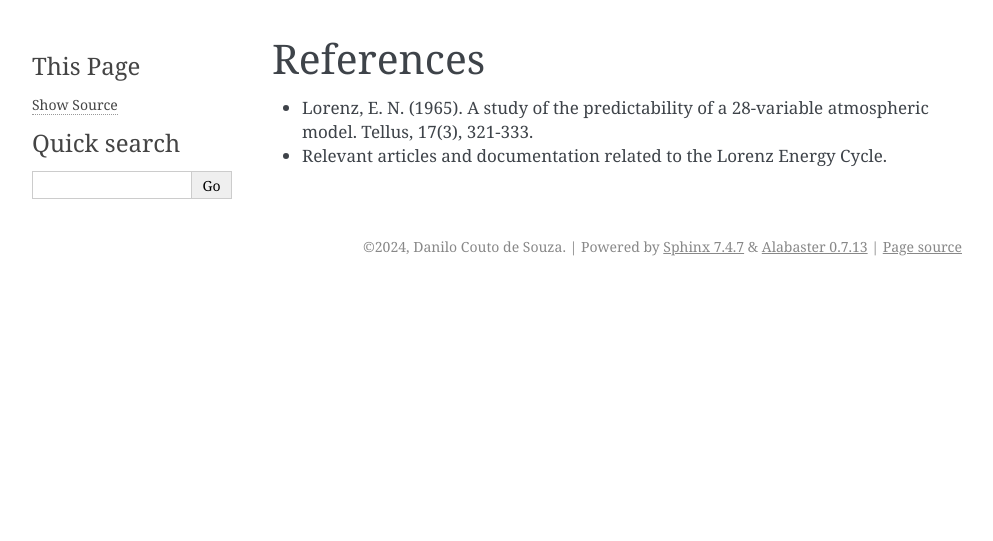
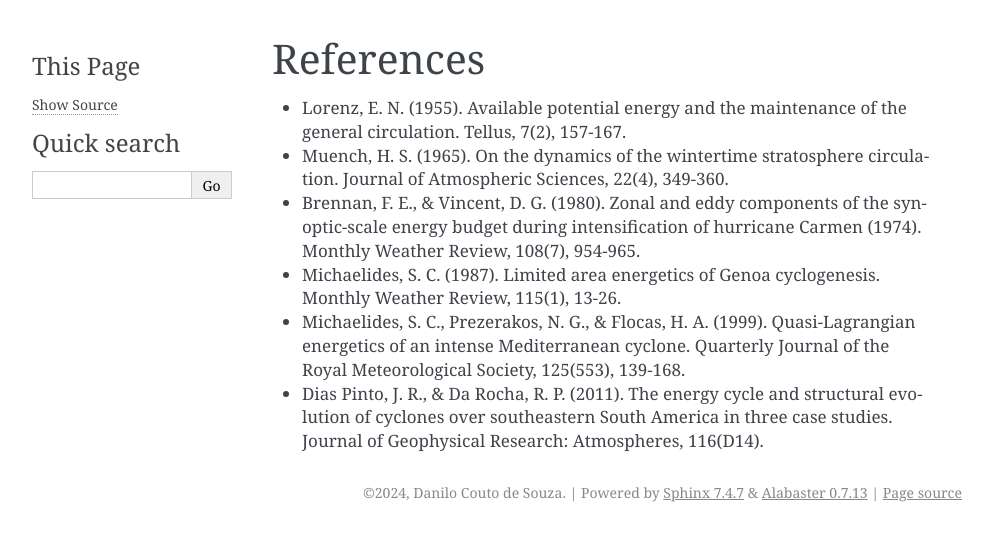
Before and after one commit to daniloceano/LorenzCycleToolkit, a Sphinx documentation site: the page built from docs/source/references.rst, in a window 1280 px wide. Shown: the top 541 px of the page, without its empty margins (148-1141 px from the left). Built offline with Sphinx 7.4.7, drawn with Linux system fonts in a browser that asks for light colours.

Commit message:
Enhancing documentation:  overview and references

```diff
--- a/docs/source/references.rst
+++ b/docs/source/references.rst
@@ -1,5 +1,9 @@
 References
 ==========
 
-- Lorenz, E. N. (1965). A study of the predictability of a 28-variable atmospheric model. Tellus, 17(3), 321-333.
-- Relevant articles and documentation related to the Lorenz Energy Cycle.
+- Lorenz, E. N. (1955). Available potential energy and the maintenance of the general circulation. Tellus, 7(2), 157-167.
+- Muench, H. S. (1965). On the dynamics of the wintertime stratosphere circulation. Journal of Atmospheric Sciences, 22(4), 349-360.
+- Brennan, F. E., & Vincent, D. G. (1980). Zonal and eddy components of the synoptic-scale energy budget during intensification of hurricane Carmen (1974). Monthly Weather Review, 108(7), 954-965.
+- Michaelides, S. C. (1987). Limited area energetics of Genoa cyclogenesis. Monthly Weather Review, 115(1), 13-26.
+- Michaelides, S. C., Prezerakos, N. G., & Flocas, H. A. (1999). Quasi‐Lagrangian energetics of an intense Mediterranean cyclone. Quarterly Journal of the Royal Meteorological Society, 125(553), 139-168.
+- Dias Pinto, J. R., & Da Rocha, R. P. (2011). The energy cycle and structural evolution of cyclones over southeastern South America in three case studies. Journal of Geophysical Research: Atmospheres, 116(D14).
```
Also changed, not shown: README.md (+25 -10 lines).
